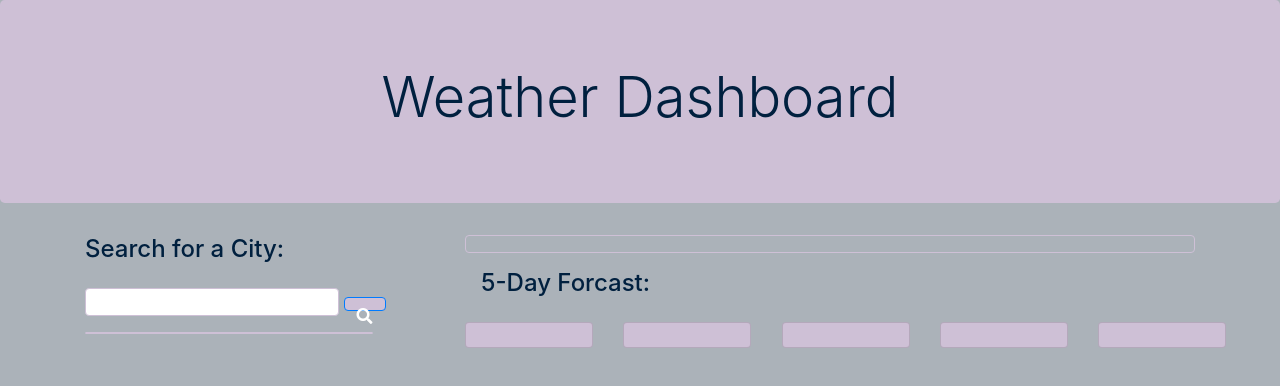
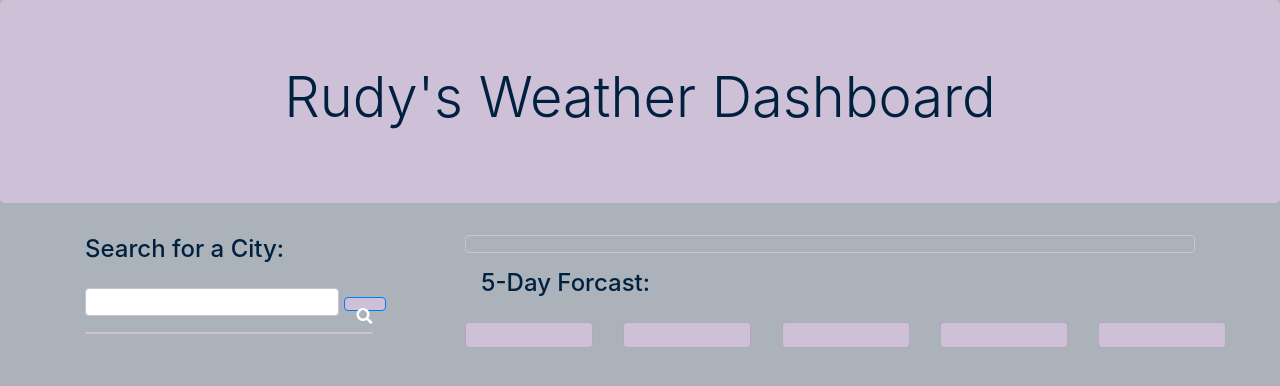
Before and after one commit to rgauna/06_Weather_API_Homework, a plain HTML site: page index.html in a window 1280 px wide. Drawn offline with nearby package versions, Linux system fonts and the light colour scheme; no server answers.

Commit message:
making final touches before submission

```diff
--- a/index.html
+++ b/index.html
@@ -17,17 +17,13 @@
 			crossorigin="anonymous"
 		/>
 		<link rel="stylesheet" href="./Assets/style.css" />
-		<title>Weather Dashboard</title>
+		<title>Rudy's Weather Dashboard</title>
 	</head>
 
 	<body>
-		<!-- UPON A FRESH, LOCALSTORAGE FREE LOAD OF THE PAGE THE ONLY THINGS ORIGINALLY DISPLAYED
-    ARE THE JUMBOTRON AND THE SEARCH BAR -->
 
-		<!-- jumbotron
-    I want to include cute little weather monsters  -->
 		<div class="jumbotron">
-			<h1 class="display-4 text-center">Weather Dashboard</h1>
+			<h1 class="display-4 text-center"> Rudy's Weather Dashboard</h1>
 		</div>
 
 		<div class="container">
@@ -54,14 +50,8 @@
 				<!-- ROW ONE COLUMN TWO -->
 				<div class="col-md-8 c2">
 					<!-- COLUMN TWO ROW ONE-->
+					<div class="r2a">
 
-					<!-- removed row -->
-					<div class="r2a">
-						<!-- Right Side Top:
-						Display section for City, current date, weather icon (like cloud or something),
-						temp, humidity, wind speed, uv index. Based on what the uv index is it displays with
-						different CSS formatting.
-						Border around this box -->
 
 						<h3 class="city"></h3>
 						<!--City, Date, Icon-->
@@ -73,7 +63,6 @@
 						<!-- in MPH -->
 						<p class="uvIndex"></p>
 
-						<!-- displayed inside of a box with CSS styling -->
 					</div>
 
 					<div class="forcast">
@@ -82,10 +71,6 @@
 
 					<!-- COLUMN TWO ROW TWO -->
 					<div class="row r2b justify-content-between">
-						<!-- needs to be a row so that they sit side by side ! -->
-						<!-- Right side bottom:
-						Five cards with each future day's information pulling up:
-						date/weather icon/temp/ and humidity -->
 						<div class="col-md-2">
 							<div class="card" style="width: 8rem;">
 								<div class="card-body">
```
Also changed, not shown: Assets/script.js (+7 -25 lines).
